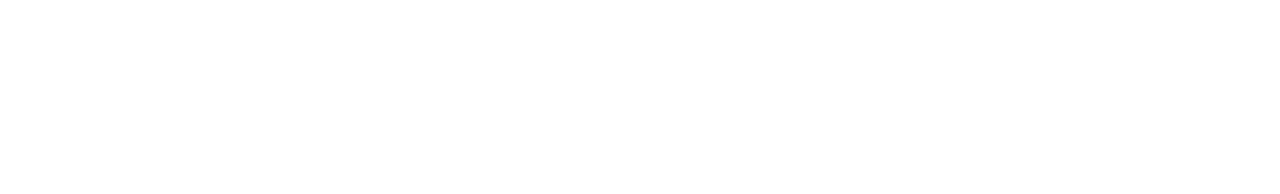
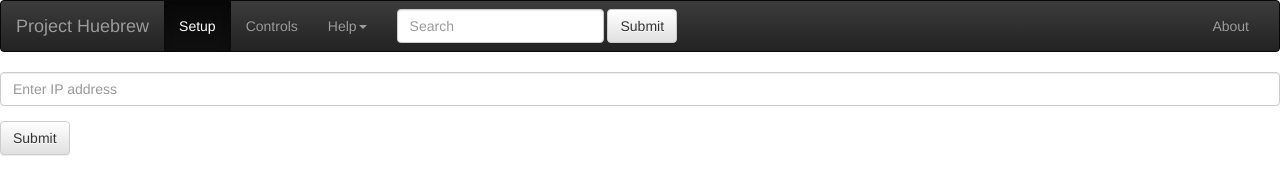
Before and after one commit to purplestencil/project-huebrew, a plain HTML site: page huebrew.html in a window 1280 px wide. Drawn offline with nearby package versions, Linux system fonts and the light colour scheme.

Commit message:
Add navbar and nav links

```diff
--- a/huebrew.html
+++ b/huebrew.html
@@ -8,16 +8,71 @@
 
 	<title>Huebrew</title>
 
+	<!-- Latest compiled and minified CSS -->
+	<link rel="stylesheet" href="https://maxcdn.bootstrapcdn.com/bootstrap/3.3.7/css/bootstrap.min.css" integrity="sha384-BVYiiSIFeK1dGmJRAkycuHAHRg32OmUcww7on3RYdg4Va+PmSTsz/K68vbdEjh4u" crossorigin="anonymous">
+
+	<!-- Optional theme -->
+	<link rel="stylesheet" href="https://maxcdn.bootstrapcdn.com/bootstrap/3.3.7/css/bootstrap-theme.min.css" integrity="sha384-rHyoN1iRsVXV4nD0JutlnGaslCJuC7uwjduW9SVrLvRYooPp2bWYgmgJQIXwl/Sp" crossorigin="anonymous">
+
+	<!--Latest compiled and minified JQuery -->
+	<script src="https://ajax.googleapis.com/ajax/libs/jquery/3.1.1/jquery.min.js"></script>
+
+	<!--Latest compiled and minified JavaScript -->
+	<script src="https://maxcdn.bootstrapcdn.com/bootstrap/3.3.7/js/bootstrap.min.js" integrity="sha384-Tc5IQib027qvyjSMfHjOMaLkfuWVxZxUPnCJA7l2mCWNIpG9mGCD8wGNIcPD7Txa" crossorigin="anonymous"></script>
+
+
 	<style>
 
 	</style>
 
-	<script>
-
-	</script>
-
 </head>
 
 <body>
+<nav class="navbar navbar-inverse">
+  <div class="container-fluid">
+    <!-- Brand and toggle get grouped for better mobile display -->
+    <div class="navbar-header">
+      <button type="button" class="navbar-toggle collapsed" data-toggle="collapse" data-target="#bs-example-navbar-collapse-1" aria-expanded="false">
+        <span class="sr-only">Toggle navigation</span>
+        <span class="icon-bar"></span>
+        <span class="icon-bar"></span>
+        <span class="icon-bar"></span>
+      </button>
+      <a class="navbar-brand" href="#">Project Huebrew</a>
+    </div>
 
+    <!-- Collect the nav links, forms, and other content for toggling -->
+    <div class="collapse navbar-collapse" id="bs-example-navbar-collapse-1">
+      <ul class="nav navbar-nav">
+        <li class="active"><a href="#">Setup<span class="sr-only">(current)</span></a></li>
+        <li><a href="#">Controls</a></li>
+        <li class="dropdown">
+          <a href="#" class="dropdown-toggle" data-toggle="dropdown" role="button" aria-haspopup="true" aria-expanded="false">Help<span class="caret"></span></a>
+          <ul class="dropdown-menu">
+            <li><a href="#">How to...</a></li>
+            <li><a href="#">Documentation</a></li>
+            <li role="separator" class="divider"></li>
+            <li><a href="#">About Project Huebrew</a></li>
+          </ul>
+        </li>
+      </ul>
+      <form class="navbar-form navbar-left">
+        <div class="form-group">
+          <input type="text" class="form-control" placeholder="Search">
+        </div>
+        <button type="submit" class="btn btn-default">Submit</button>
+      </form>
+      <ul class="nav navbar-nav navbar-right">
+        <li><a href="#">About</a></li>
+      </ul>
+    </div><!-- /.navbar-collapse -->
+  </div><!-- /.container-fluid -->
+</nav>
+
+<form>
+        <div class="form-group">
+          <input type="text" class="form-control" placeholder="Enter IP address">
+        </div>
+        <button type="submit" class="btn btn-default">Submit</button>
+      </form>
 </body>
```
